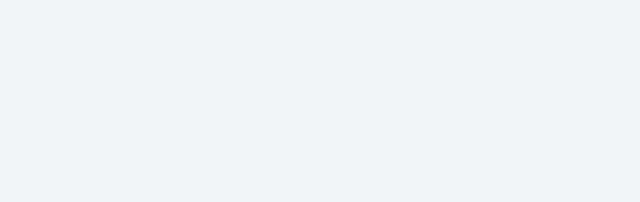
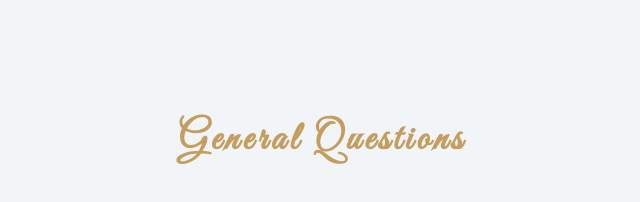
Before and after one commit to Vovan1608/faq_page, a plain HTML site: page index.html in a window 1280 px wide. Shown: the whole page, without its empty margins (318-958 px from the left). Drawn offline with Linux system fonts and the light colour scheme.

Commit message:
added question, title

```diff
--- a/index.html
+++ b/index.html
@@ -15,6 +15,14 @@
 	/>
 </head>
 <body>
+	<section class="questions">
+		<!-- title -->
+		<div class="title">
+			<h2>general questions</h2>
+		</div>
+		<!-- questions -->
+		<div class="section-center"></div>
+	</section>
 	<!-- script -->
 	<script src="./app.js"></script>
 </body>
```
